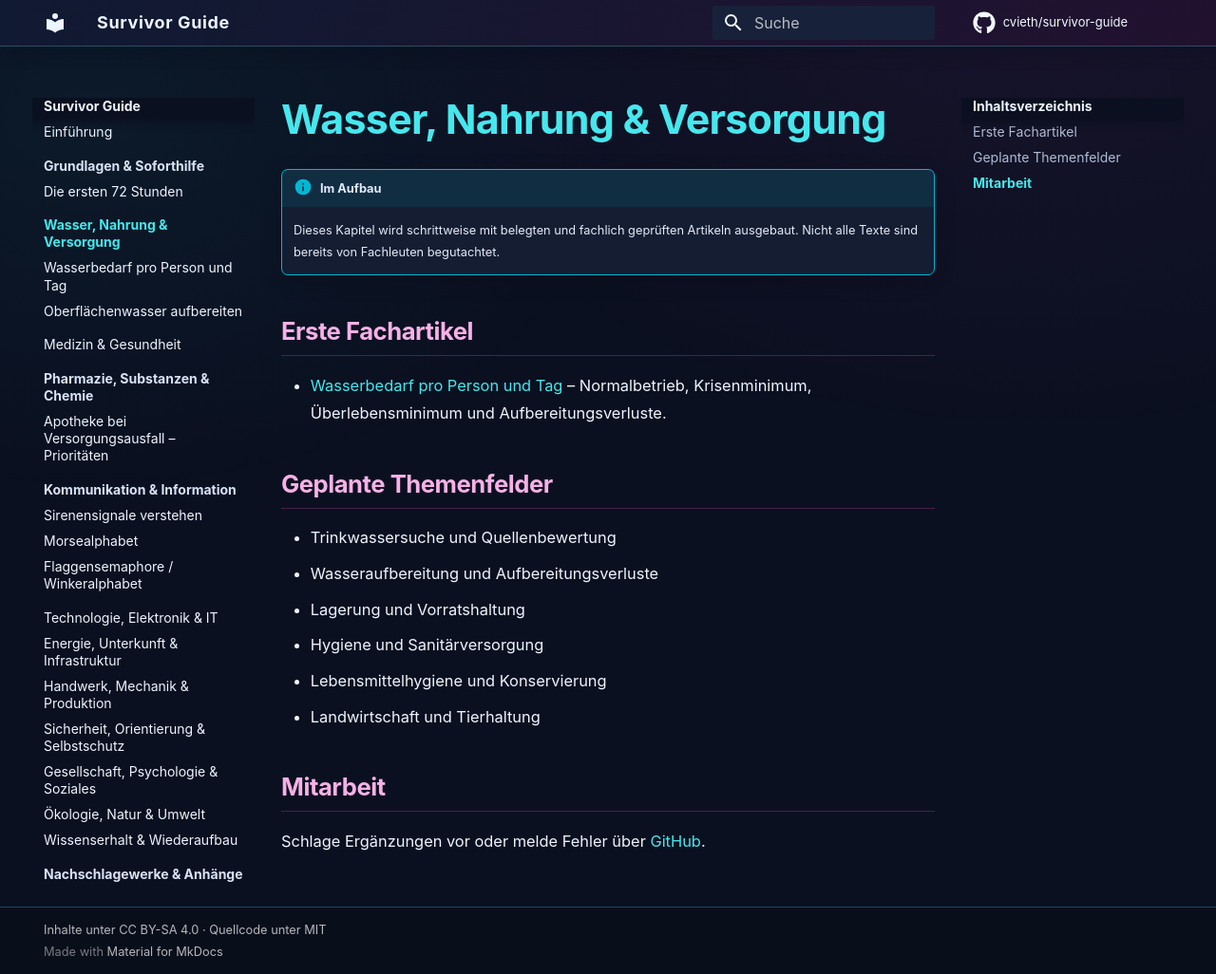
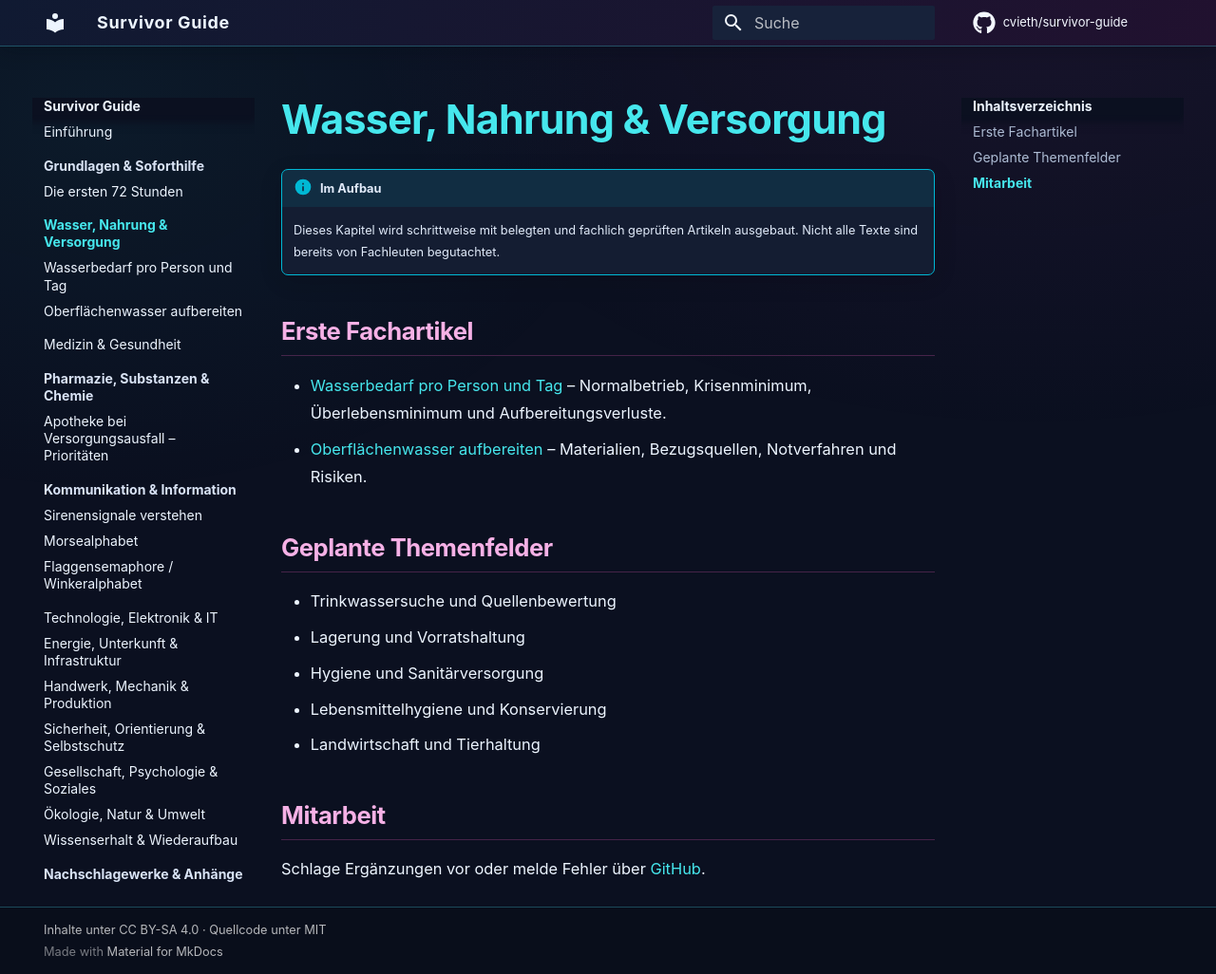
Before and after one commit to cvieth/survivor-guide, an MkDocs documentation site: the page built from docs/01-versorgung/index.md, in a window 1280 px wide and 1026 px high. Shown: the whole window at 95% size. Built offline with MkDocs 1.6.1 and Material for MkDocs 9.7.7, drawn with Linux system fonts in a browser that asks for light colours; comment, search, counter and statistics services are not loaded.

Commit message:
docs: link emergency surface water guide in docs/01-versorgung/index.md

```diff
--- a/docs/01-versorgung/index.md
+++ b/docs/01-versorgung/index.md
@@ -6,11 +6,11 @@
 ## Erste Fachartikel
 
 - [Wasserbedarf pro Person und Tag](wasserbedarf-pro-person.md) – Normalbetrieb, Krisenminimum, Überlebensminimum und Aufbereitungsverluste.
+- [Oberflächenwasser aufbereiten](oberflaechenwasser-aufbereiten.md) – Materialien, Bezugsquellen, Notverfahren und Risiken.
 
 ## Geplante Themenfelder
 
 - Trinkwassersuche und Quellenbewertung
-- Wasseraufbereitung und Aufbereitungsverluste
 - Lagerung und Vorratshaltung
 - Hygiene und Sanitärversorgung
 - Lebensmittelhygiene und Konservierung
```
